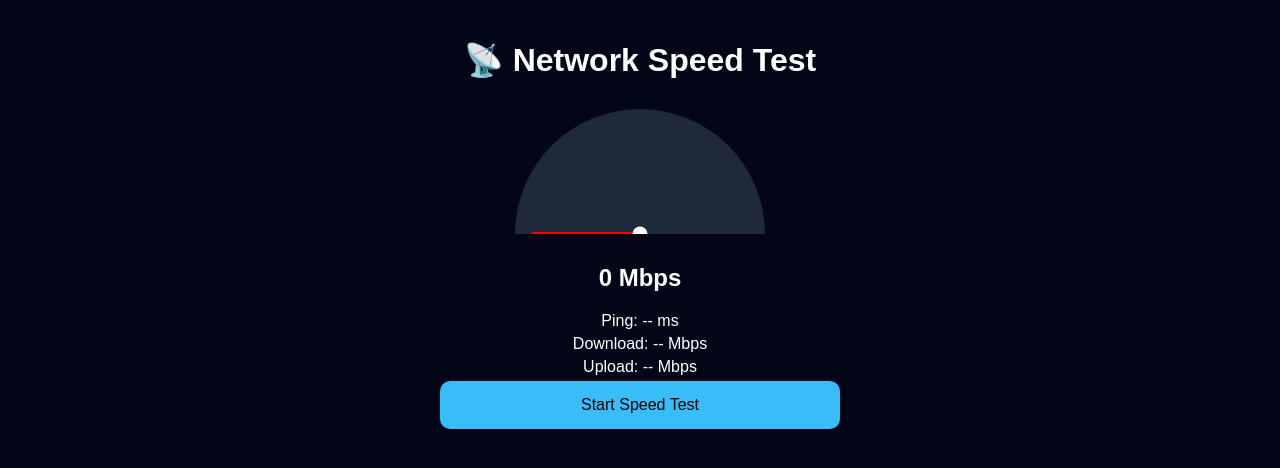
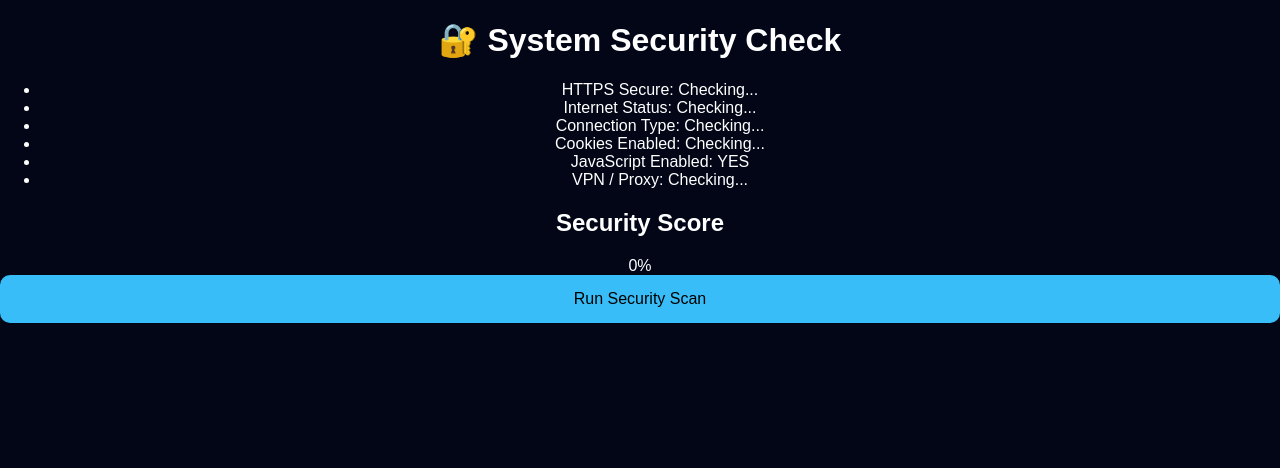
Before and after one commit to mohammedabrar28/networkanalyst, a plain HTML site: page index.html in a window 1280 px wide. Drawn offline with Linux system fonts and the light colour scheme.

Commit message:
Change title and content for security check

```diff
--- a/index.html
+++ b/index.html
@@ -2,31 +2,32 @@
 <html lang="en">
 <head>
   <meta charset="UTF-8">
-  <title>Network Speed Test</title>
+  <title>System Security Check</title>
   <meta name="viewport" content="width=device-width, initial-scale=1.0">
   <link rel="stylesheet" href="style.css">
 </head>
 <body>
 
-<div class="container">
-  <h1>📡 Network Speed Test</h1>
+<div class="app">
+  <h1>🔐 System Security Check</h1>
 
-  <div class="speedometer">
-    <div class="needle" id="needle"></div>
-    <div class="center"></div>
+  <ul class="list">
+    <li>HTTPS Secure: <span id="https">Checking...</span></li>
+    <li>Internet Status: <span id="online">Checking...</span></li>
+    <li>Connection Type: <span id="connection">Checking...</span></li>
+    <li>Cookies Enabled: <span id="cookies">Checking...</span></li>
+    <li>JavaScript Enabled: <span class="ok">YES</span></li>
+    <li>VPN / Proxy: <span id="vpn">Checking...</span></li>
+  </ul>
+
+  <div class="score">
+    <h2>Security Score</h2>
+    <div id="score">0%</div>
   </div>
 
-  <h2><span id="speed">0</span> Mbps</h2>
-
-  <div class="info">
-    <p>Ping: <span id="ping">--</span> ms</p>
-    <p>Download: <span id="download">--</span> Mbps</p>
-    <p>Upload: <span id="upload">--</span> Mbps</p>
-  </div>
-
-  <button onclick="startTest()">Start Speed Test</button>
+  <button onclick="checkSecurity()">Run Security Scan</button>
 </div>
 
 <script src="script.js"></script>
 </body>
-                 </html>
+  </html>
```
